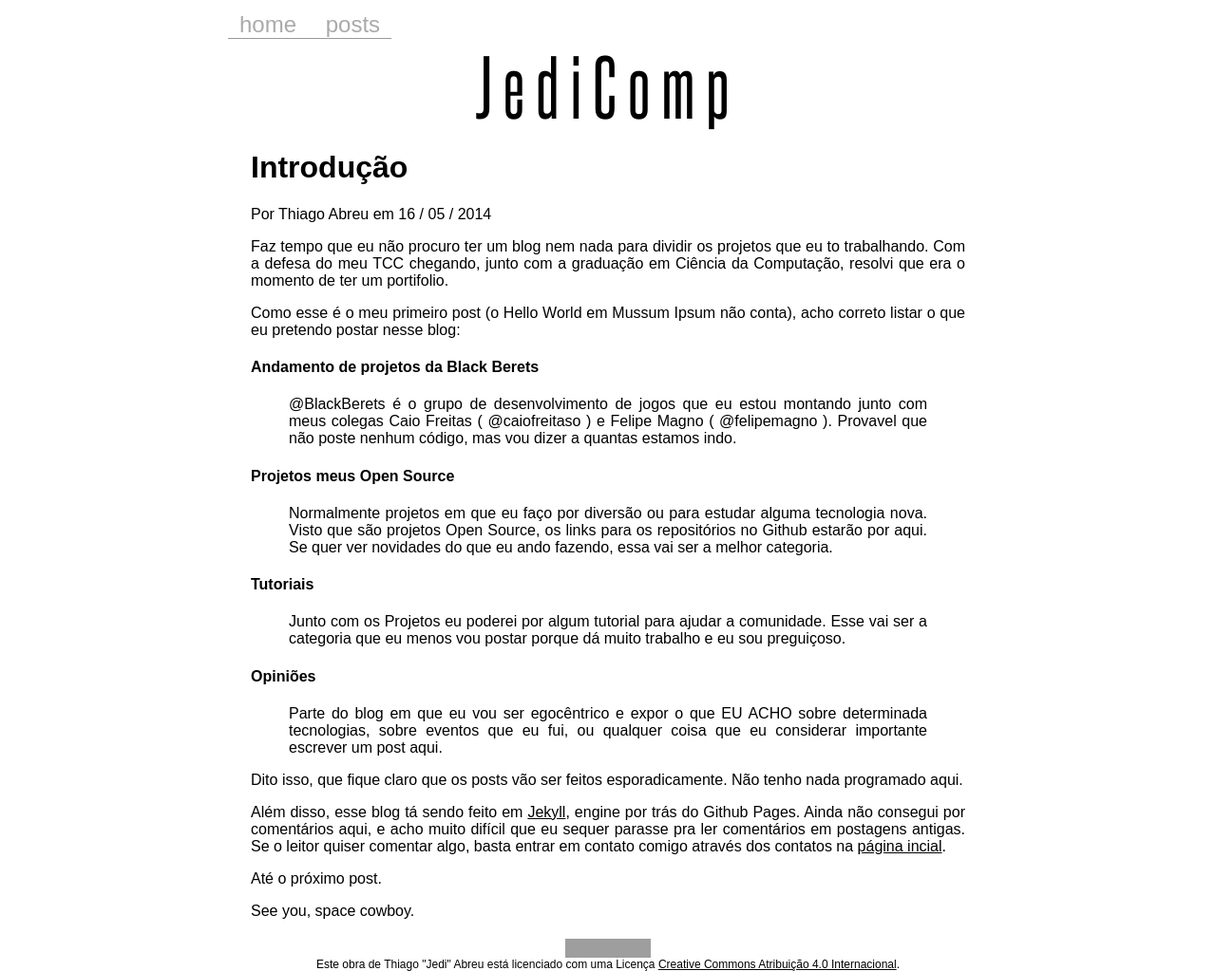
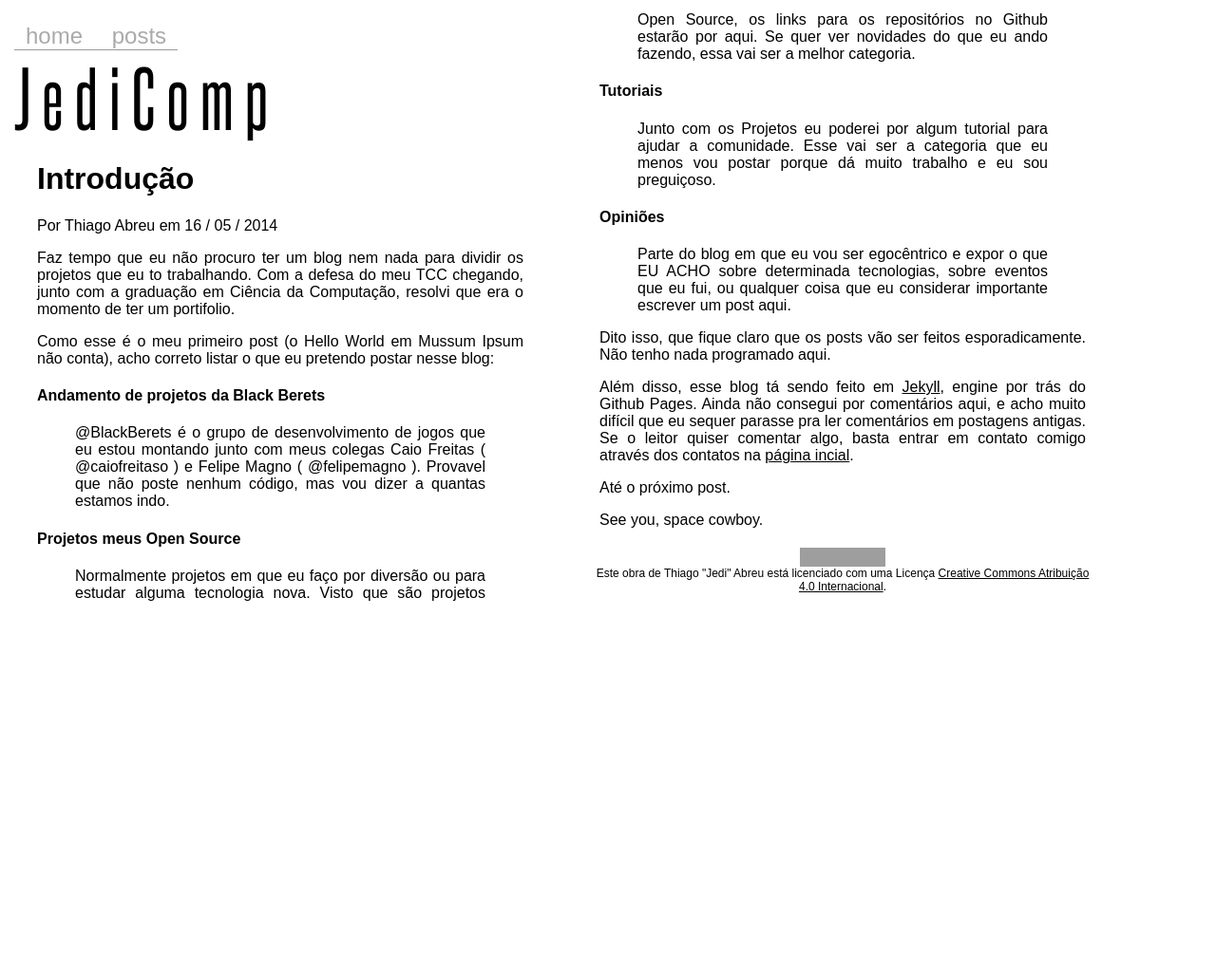
Before and after one commit to thiagojedi/thiagojedi.github.io, a Jekyll site: the page built from _posts/2014-05-16-Intro.md, in a window 1280 px wide. Shown: the whole page at 95% size. Built offline with Jekyll 4.4.1, drawn with Linux system fonts in a browser that asks for light colours; after the commit the page ends 900 px from its top, so only the background shows below that; grey boxes are pictures that could not be loaded.

Commit message:
Testando leitura específica para tablets

```diff
--- a/_layouts/post.html
+++ b/_layouts/post.html
@@ -1,14 +1,18 @@
 <html>
+
 <head>
 	<title>{{ page.title }}</title>
 	<link rel="stylesheet" type="text/css" href="/estilo.css">
+	<link rel="stylesheet" type="text/css" href="/post.ipad.css">
 	<meta name="viewport" content="width=device-width, user-scalable=no">
 
-	<meta http-equiv="Content-Type" content="text/html; charset=UTF-8"/>
-	<meta name = "title" content = "{{ page.title }}">
-	<meta name ="copyright" content="Copyright (C) Thiago 'Jedi' Abreu">
+	<meta http-equiv="Content-Type" content="text/html; charset=UTF-8" />
+	<meta name="title" content="{{ page.title }}">
+	<meta name="copyright" content="Copyright (C) Thiago 'Jedi' Abreu">
 </head>
+
 <body>
+	<div class="container">
 		<!-- Facebook SDK -->
 		<div id="fb-root"></div>
 		<script>(function(d, s, id) {
@@ -17,10 +21,7 @@
 		js = d.createElement(s); js.id = id;
 		js.src = "//connect.facebook.net/pt_BR/sdk.js#xfbml=1&version=v2.0";
 		fjs.parentNode.insertBefore(js, fjs);
-	}(document, 'script', 'facebook-jssdk'));</script>
-
-
-    {% include post_header.html %}
+	}(document, 'script', 'facebook-jssdk'));</script> {% include post_header.html %}
 		<main>
 			<div style="padding: 0 24px;">
 				<h1>{{ page.title }}</h1>
@@ -35,5 +36,7 @@
 		</main>
 
 		{% include post_footer.html %}
+	</div>
 </body>
+
 </html>
--- a/estilo.css
+++ b/estilo.css
@@ -44,11 +44,6 @@ main {
     background-color: white;
 }
 
-
-nav {
-
-}
-
 nav a {
     color: black;
     color: #aaaaaa;
@@ -74,20 +69,11 @@ nav {
     margin: 12px 12px 0 12px;
 }
 
-        nav ul a {
-        }
-
-            nav ul a.active {
-            }
-
 #page_title {
     font-family: Steelfish, sans-serif;
     font-size: 5em;
     letter-spacing: 0.15em;
     text-align: center;
-}
-
-#conteudo {
 }
 
 .posts {
@@ -112,9 +98,6 @@ footer {
     font-size: 0.75em;
     margin-top: 20px;
     text-align: center;
-}
-
-#contato {
 }
 
 #contato dt {
@@ -163,11 +146,9 @@ footer {
         float: none;
         text-align: center;
     }
-
     #sobre_pic img {
         margin: 12px auto;
     }
-
     #dados {
         width: 100%;
         margin: 12px;
--- /dev/null
+++ b/post.ipad.css
@@ -0,0 +1,30 @@
+#post_title_inline {
+    display: none;
+    visibility: hidden;
+}
+
+@media only screen and (min-device-width: 768px) and (max-device-width: 1024px) and (orientation: landscape) {
+    .container {
+        -webkit-columns: 40vw;
+        -moz-columns: 40vw;
+        columns: 40vw;
+        column-gap: 32px;
+        column-fill: balance;
+        max-height: 95vh;
+        padding: 12px 15px;
+        width: 90vw;
+    }
+    .post img {
+        max-width: 80%;
+    }
+    #page_title {
+        text-align: left;
+    }
+    #post_title_inline {
+        display: inline-block;
+        visibility: visible;
+    }
+    footer {
+        padding: 0 15px;
+    }
+}
```
Lines whose indentation alone changed are shown as unchanged.
